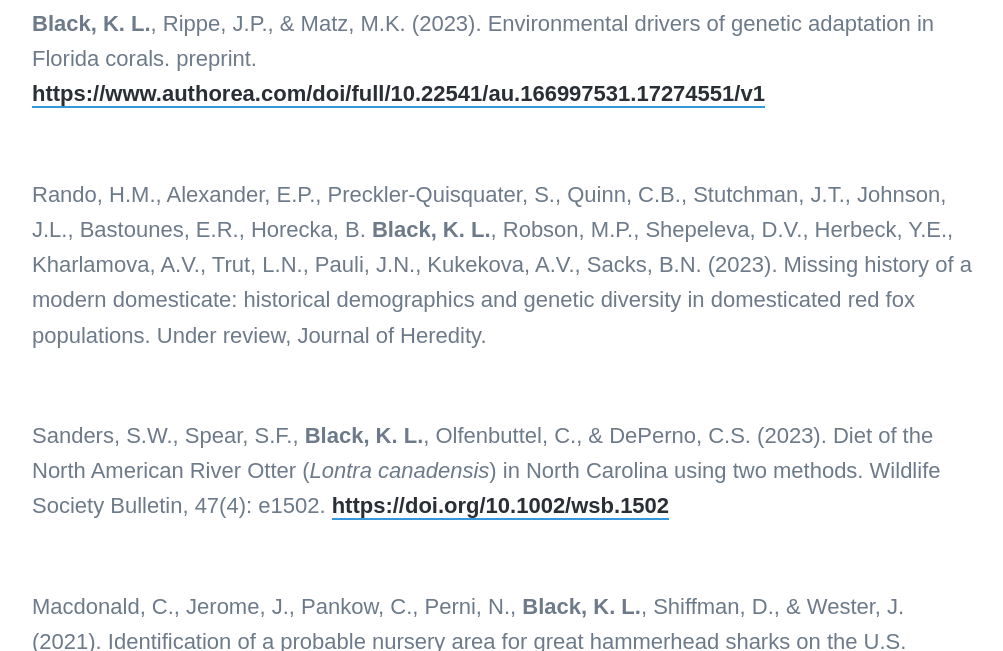
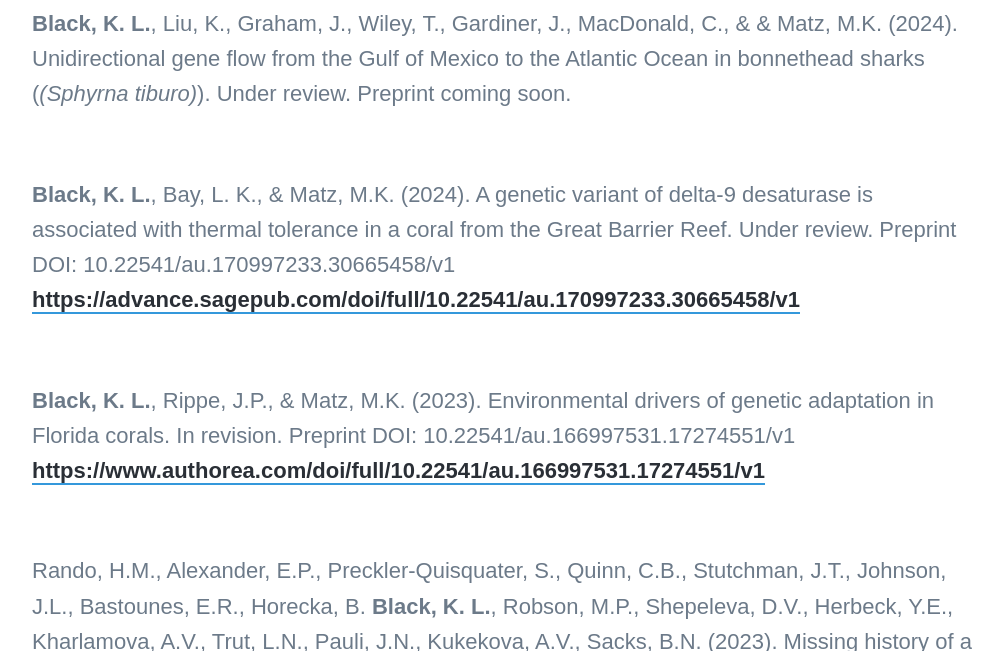
Before and after one commit to kristinaleilani/kristinaleilani.github.io, a Jekyll site: the page built from _pages/publications.md, in a window 1280 px wide and 900 px high, scrolled down 312 px, cut to the strip 249-900 px from the top of the window. Shown: the whole strip, without its empty margins (138-1141 px from the left). Built offline with Jekyll 4.4.1, drawn with Linux system fonts in a browser that asks for light colours; nearby versions of some CDN libraries; some web fonts are replaced.

Commit message:
Update publications.md

```diff
--- a/_pages/publications.md
+++ b/_pages/publications.md
@@ -5,9 +5,17 @@
 featured_image: /images/GBR_overheadshot.JPG
 ---
 
+**Black, K. L.**, Liu, K., Graham, J., Wiley, T., Gardiner, J., MacDonald, C., & & Matz, M.K. (2024). Unidirectional gene flow from the Gulf of Mexico to the Atlantic Ocean in bonnethead sharks (_(Sphyrna tiburo)_). Under review. Preprint coming soon.
+
+<p>&nbsp;</p>
+
+**Black, K. L.**, Bay, L. K., & Matz, M.K. (2024). A genetic variant of delta-9 desaturase is associated with thermal tolerance in a coral from the Great Barrier Reef. Under review. Preprint DOI: 10.22541/au.170997233.30665458/v1 [https://advance.sagepub.com/doi/full/10.22541/au.170997233.30665458/v1](https://advance.sagepub.com/doi/full/10.22541/au.170997233.30665458/v1)
+
+<p>&nbsp;</p>
+
 **Black, K. L.**, Rippe, J.P., & Matz, M.K. (2023).
-Environmental drivers of genetic adaptation in Florida corals.
-preprint. [https://www.authorea.com/doi/full/10.22541/au.166997531.17274551/v1](https://www.authorea.com/doi/full/10.22541/au.166997531.17274551/v1)
+Environmental drivers of genetic adaptation in Florida corals. In revision.
+Preprint DOI: 10.22541/au.166997531.17274551/v1 [https://www.authorea.com/doi/full/10.22541/au.166997531.17274551/v1](https://www.authorea.com/doi/full/10.22541/au.166997531.17274551/v1)
 
 <p>&nbsp;</p>
 
```
